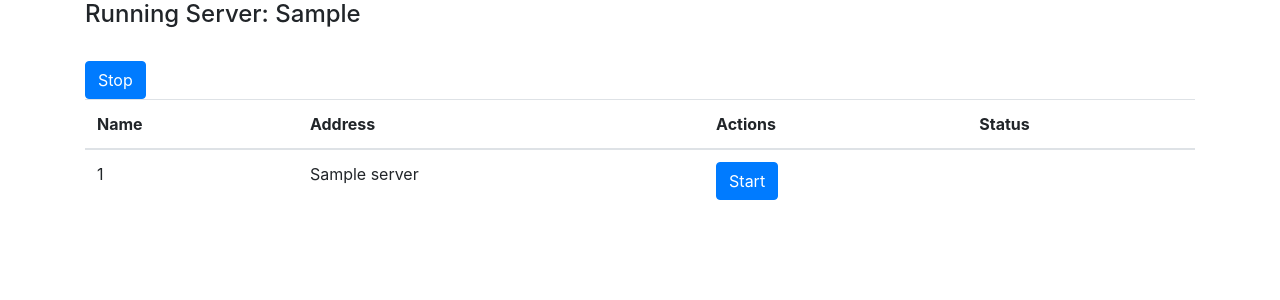
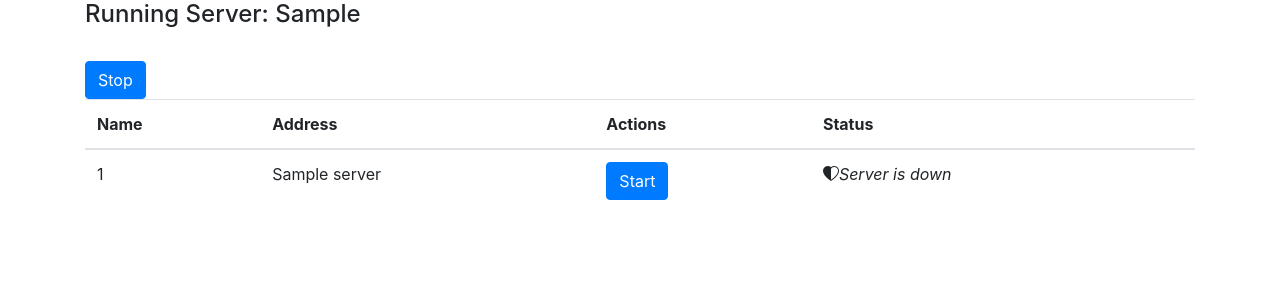
Before and after one commit to pfandipfandautomat/switch-lan-play-raspi, a Flask app: template templates/index.html in a window 1280 px wide. Shown: the part 88-388 px from the top of the page. Run offline with Flask 2, Linux system fonts and the light colour scheme; the template is opened without the code that fills it: most values are stand-ins (such as "Sample title", 1, 10 or a date in 2020); some libraries are stand-ins or nearby versions.

Commit message:
added server health + player count + more servers in config

```diff
--- a/app.py
+++ b/app.py
@@ -4,6 +4,7 @@ import subprocess
 import shlex
 import psutil
 import os
+import json,urllib.request
 
 running=False
 runningServer="None"
@@ -29,7 +30,14 @@ def getServers():
 	for server in config['Servers']:
 		dummy = []
 		dummy.append(server)
+		#ping server
 		dummy.append(config['Servers'][server])
+		up  = True if os.system("ping -c 1 " + config['Servers'][server][:-6]) is 0 else False
+		dummy.append(up)
+		#get online count
+		data = urllib.request.urlopen("http://"+config['Servers'][server]+"/info").read()
+		output = json.loads(data)
+		dummy.append(output["online"])
 		servers.append(dummy)
 
 	return servers
--- a/config.ini
+++ b/config.ini
@@ -4,3 +4,8 @@ pmtu = 500
 [Servers]
 switchlanplay = switch.lan-play.com:11451
 servegame = switch.servegame.com:11451
+lan-play = lan-play.tk:11451
+imperial = lan.imperialcommand.xyz:11451
+reboot = lanplay.reboot.ms:11451
+animal_crossing= animal--crossing.tk:11452
+guru = localhorst.guru:11451
--- a/templates/index.html
+++ b/templates/index.html
@@ -18,7 +18,12 @@
       <td>{{ server[0] }}</td>
       <td>{{ server[1] }}</td>
       <td><form action="/run" method="post"> <input id="my_input" type="hidden" name="serverAddr" value="{{ server[1] }}"><button type="submit" name="serverAddr" class="btn btn-primary">Start</button></form></td>
-      <td></td>
+      <td>
+        {% if server[2] == true %}
+        <div><i class="bi bi-heart-fill">Server is up - {{ server[3] }} people online</i></div>
+        {% else %}
+        <div><i class="bi bi-heart-half">Server is down</i></div>
+        {% endif %}</td>
     </tr>
  	{% endfor %}
 {% endblock %}
```
